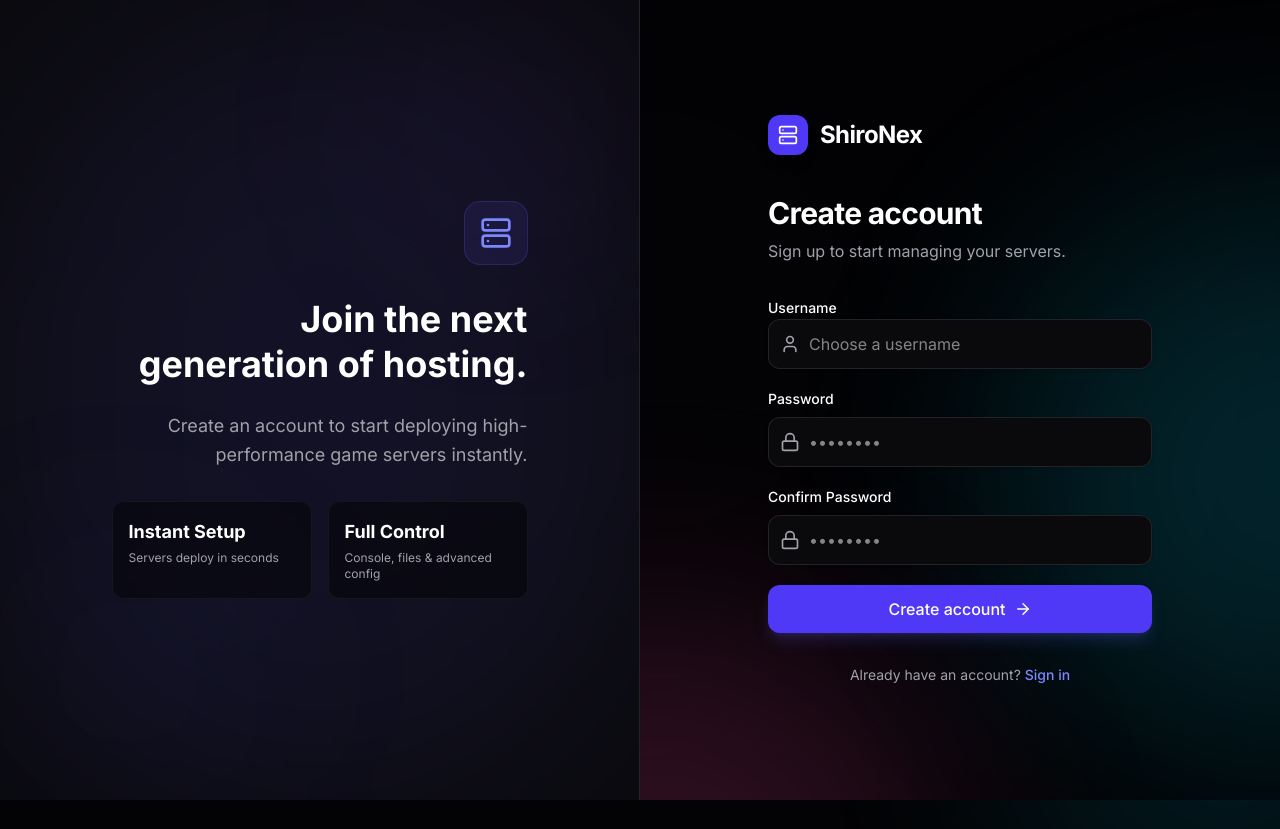
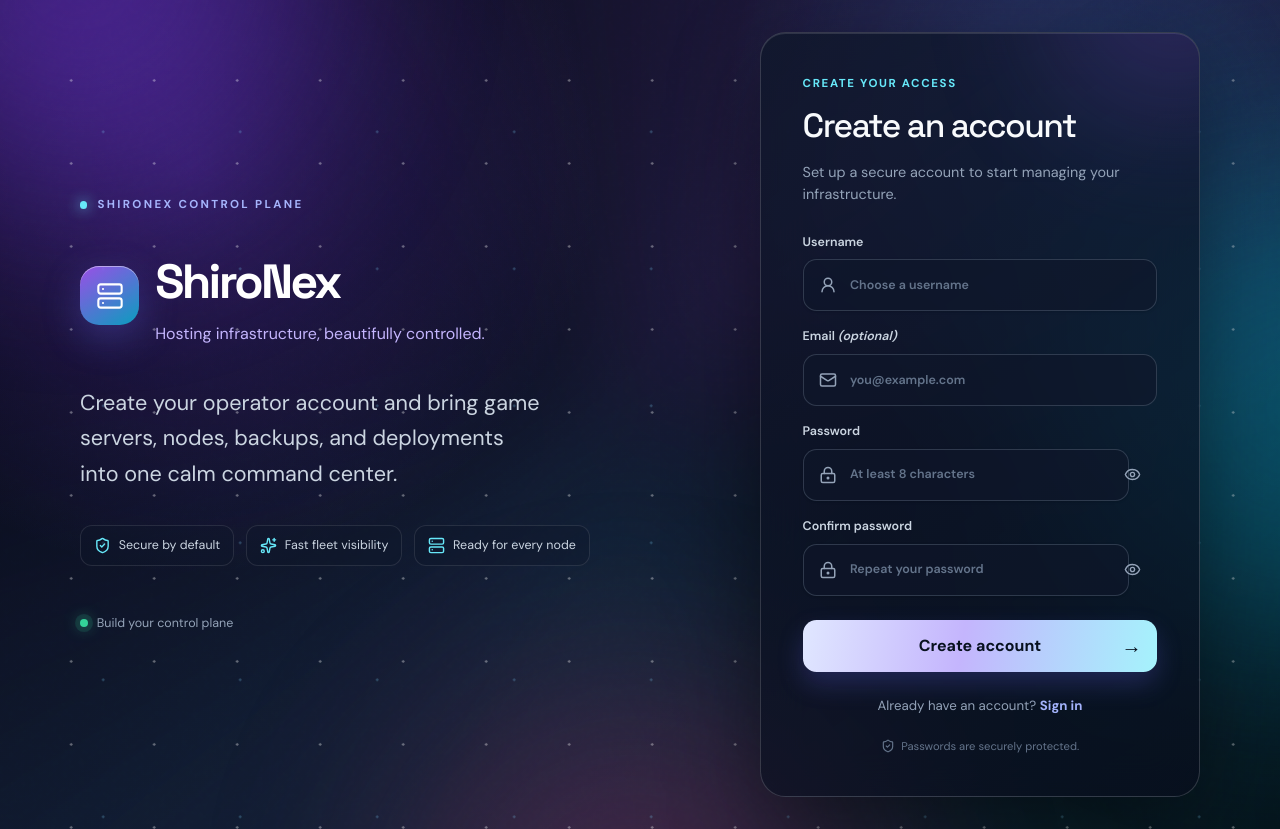
Before and after one commit to SnckBoy/ShiroNex-panel, a React (Vite) app: page /register in a window 1280 px wide. Before the commit the page ends 800 px from the top, so only its background shows below. Built offline with nearby package versions, Linux system fonts and the light colour scheme; no server answers.

Commit message:
Add files via upload

```diff
--- a/src/pages/Login.css
+++ b/src/pages/Login.css
@@ -172,7 +172,8 @@
 .login-button span { pointer-events: none; }
 .login-button:disabled,
 .google-button:disabled { opacity: .6; cursor: not-allowed; transform: none; }
-.login-button-arrow { margin-left: auto; padding-right: 1rem; font-size: 1.25rem; }
+.login-button-arrow { position: absolute; right: 1rem; padding: 0; font-size: 1.25rem; }
+.login-success { position: relative; margin-bottom: 1rem; padding: .8rem .9rem; color: #a7f3d0; border: 1px solid rgba(52,211,153,.35); border-radius: .75rem; background: rgba(6,78,59,.28); font-size: .82rem; line-height: 1.45; }
 .login-divider { display: flex; align-items: center; gap: .8rem; margin: 1.35rem 0; color: #64748b; font-size: .72rem; text-transform: uppercase; letter-spacing: .1em; }
 .login-divider::before,
 .login-divider::after { content: ''; height: 1px; flex: 1; background: rgba(148,163,184,.18); }
--- a/src/pages/Register.tsx
+++ b/src/pages/Register.tsx
@@ -1,16 +1,16 @@
-// @ts-nocheck
 import React, { useState } from "react";
-import { LoadingOverlay } from "../components/LoadingOverlay";
+import { Eye, EyeOff, LockKeyhole, Mail, Server, ShieldCheck, Sparkles, UserRound } from "lucide-react";
+import axios from "axios";
+import { Link, useNavigate } from "react-router-dom";
 import { useSettings } from "../context/SettingsContext";
-import { useNavigate, Link } from "react-router-dom";
-import { Server, ArrowRight, Mail, Lock, User } from "lucide-react";
-import axios from "axios";
-import { motion } from "framer-motion";
+import "./Login.css";
 
 export default function Register() {
   const [username, setUsername] = useState("");
   const [password, setPassword] = useState("");
   const [confirmPassword, setConfirmPassword] = useState("");
+  const [showPassword, setShowPassword] = useState(false);
+  const [showConfirmPassword, setShowConfirmPassword] = useState(false);
   const [error, setError] = useState("");
   const [success, setSuccess] = useState("");
   const [isLoading, setIsLoading] = useState(false);
@@ -18,183 +18,138 @@ export default function Register() {
   const { panelName, panelLogo, enableRegistration } = useSettings();
   const navigate = useNavigate();
 
-  const handleRegister = async (e: React.FormEvent) => {
-    e.preventDefault();
+  const handleRegister = async (event: React.FormEvent) => {
+    event.preventDefault();
     setError("");
     setSuccess("");
 
+    const cleanUsername = username.trim();
     if (enableRegistration === false) {
-      setError("User registration is currently disabled by administrator.");
+      setError("User registration is currently disabled by the panel administrator.");
       return;
     }
-
-    if (password !== confirmPassword) {
-      setError("Passwords do not match");
+    if (!cleanUsername || !password) {
+      setError("Enter a username and password to continue.");
       return;
     }
-
+    if (password !== confirmPassword) {
+      setError("Passwords do not match.");
+      return;
+    }
     if (password.length < 8) {
-      setError("Password must be at least 8 characters");
+      setError("Password must be at least 8 characters.");
       return;
     }
 
     setIsLoading(true);
     try {
-      await axios.post("/api/auth/register", { username, password, confirmPassword });
-      setSuccess("Account created successfully! Redirecting to sign in...");
-      setTimeout(() => navigate("/login"), 1500);
+      await axios.post("/api/auth/register", { username: cleanUsername, password, confirmPassword }, { timeout: 15000 });
+      setSuccess("Account created successfully. Redirecting to sign in…");
+      window.setTimeout(() => navigate("/login", { replace: true }), 1100);
     } catch (err: any) {
-      setError(err.response?.data?.error || "Registration failed.");
+      setError(err.code === "ECONNABORTED" ? "The panel took too long to respond. Check that the service is running." : err.response?.data?.error || "Registration failed.");
     } finally {
       setIsLoading(false);
     }
   };
 
+  const handlePointerMove = (event: React.MouseEvent<HTMLDivElement>) => {
+    const bounds = event.currentTarget.getBoundingClientRect();
+    const x = ((event.clientX - bounds.left) / bounds.width - 0.5) * 2;
+    const y = ((event.clientY - bounds.top) / bounds.height - 0.5) * 2;
+    event.currentTarget.style.setProperty("--pointer-x", `${x * 12}px`);
+    event.currentTarget.style.setProperty("--pointer-y", `${y * 12}px`);
+  };
+
   return (
-    <div className="min-h-screen w-full flex bg-background text-foreground selection:bg-indigo-500/30">
-      {/* Left side - Visual */}
-      <div className="hidden lg:flex w-1/2 bg-card relative overflow-hidden items-center justify-center border-r border-border">
-        {/* Subtle background glow effect */}
-        <div className="absolute top-1/2 left-1/2 -translate-x-1/2 -translate-y-1/2 w-full max-w-2xl h-full max-h-[800px] bg-indigo-500/10 blur-[120px] rounded-full pointer-events-none" />
+    <main className="login-shell register-shell" onMouseMove={handlePointerMove}>
+      <div className="login-wallpaper" aria-hidden="true">
+        <div className="login-orb login-orb-one" />
+        <div className="login-orb login-orb-two" />
+        <div className="login-orb login-orb-three" />
+        <div className="login-stars" />
+        <div className="login-grid" />
+        <div className="login-noise" />
+      </div>
 
-        <div className="relative z-10 max-w-lg p-12 text-right">
-          <div className="w-16 h-16 rounded-2xl bg-indigo-500/10 border border-indigo-500/20 flex items-center justify-center mb-8 ml-auto">
-            <Server className="w-8 h-8 text-indigo-400" />
-          </div>
-          <h2 className="text-4xl font-bold mb-6 leading-tight">Join the next generation of hosting.</h2>
-          <p className="text-lg text-muted-foreground mb-8 leading-relaxed">
-            Create an account to start deploying high-performance game servers instantly.
-          </p>
-
-          <div className="grid grid-cols-2 gap-4 text-left">
-            <div className="p-4 rounded-xl bg-background/50 border border-border-subtle backdrop-blur-sm">
-              <div className="font-bold text-lg text-foreground mb-1">Instant Setup</div>
-              <div className="text-xs text-muted-foreground">Servers deploy in seconds</div>
+      <div className="login-layout register-layout">
+        <section className="login-brand" aria-label={`${panelName} introduction`}>
+          <div className="brand-kicker"><span className="brand-kicker-dot" /> SHIRONEX CONTROL PLANE</div>
+          <div className="brand-heading">
+            <div className="brand-logo">
+              {panelLogo ? <img src={panelLogo} alt="" /> : <Server size={28} strokeWidth={1.8} />}
             </div>
-            <div className="p-4 rounded-xl bg-background/50 border border-border-subtle backdrop-blur-sm">
-              <div className="font-bold text-lg text-foreground mb-1">Full Control</div>
-              <div className="text-xs text-muted-foreground">Console, files & advanced config</div>
+            <div>
+              <h1>{panelName}</h1>
+              <p>Hosting infrastructure, beautifully controlled.</p>
             </div>
           </div>
-        </div>
+          <p className="brand-copy">Create your operator account and bring game servers, nodes, backups, and deployments into one calm command center.</p>
+          <div className="brand-highlights">
+            <div><ShieldCheck size={17} /><span>Secure by default</span></div>
+            <div><Sparkles size={17} /><span>Fast fleet visibility</span></div>
+            <div><Server size={17} /><span>Ready for every node</span></div>
+          </div>
+          <div className="brand-footer"><span className="status-pulse" /> Build your control plane</div>
+        </section>
 
-        {/* Decorative elements */}
-        <div className="absolute right-0 top-0 w-64 h-64 bg-purple-500/5 blur-[100px] rounded-full" />
-        <div className="absolute left-0 bottom-0 w-64 h-64 bg-indigo-500/5 blur-[100px] rounded-full" />
-      </div>
-
-      {/* Right side - Register Form */}
-      <div className="w-full lg:w-1/2 flex items-center justify-center p-8 sm:p-12 lg:p-24 relative z-10">
-        <motion.div
-          initial={{ opacity: 0, y: 20 }}
-          animate={{ opacity: 1, y: 0 }}
-          transition={{ duration: 0.5 }}
-          className="w-full max-w-sm mx-auto"
-        >
-          <div className="flex items-center gap-3 mb-10">
-            {panelLogo ? (
-              <img src={panelLogo} alt="Logo" className="w-10 h-10 rounded-xl object-cover" />
-            ) : (
-              <div className="w-10 h-10 rounded-xl bg-indigo-600 flex items-center justify-center text-white shadow-lg">
-                <Server size={20} />
-              </div>
-            )}
-            <h1 className="text-2xl font-bold tracking-tight">{panelName}</h1>
+        <section className="login-card register-card" aria-labelledby="register-heading">
+          <div className="login-card-glow" aria-hidden="true" />
+          <div className="login-card-header">
+            <div className="login-mobile-mark"><Server size={18} /></div>
+            <span className="login-eyebrow">Create your access</span>
+            <h2 id="register-heading">Create an account</h2>
+            <p>Set up a secure account to start managing your infrastructure.</p>
           </div>
 
-          <div className="mb-8">
-            <h2 className="text-3xl font-bold tracking-tight mb-2">Create account</h2>
-            <p className="text-muted-foreground">Sign up to start managing your servers.</p>
-          </div>
+          {error && <div className="login-error" role="alert">{error}</div>}
+          {success && <div className="login-success" role="status">{success}</div>}
 
-          <form onSubmit={handleRegister} className="space-y-5">
-            {enableRegistration === false && (
-              <div className="p-3 bg-amber-500/10 border border-amber-500/20 text-amber-400 text-sm rounded-lg">
-                User registration is currently disabled by administrator.
+          <form onSubmit={handleRegister} className="login-form" noValidate aria-busy={isLoading}>
+            <label className="login-field">
+              <span>Username</span>
+              <div className="login-input-wrap">
+                <UserRound className="login-field-icon" size={18} />
+                <input type="text" name="username" required autoComplete="username" placeholder="Choose a username" value={username} onChange={(event) => setUsername(event.target.value)} />
               </div>
-            )}
-            {error && (
-              <div className="p-3 bg-red-500/10 border border-red-500/20 text-red-400 text-sm rounded-lg">
-                {error}
+            </label>
+
+            <label className="login-field">
+              <span>Email <em>(optional)</em></span>
+              <div className="login-input-wrap">
+                <Mail className="login-field-icon" size={18} />
+                <input type="email" name="email" autoComplete="email" placeholder="you@example.com" disabled aria-disabled="true" />
               </div>
-            )}
-            {success && (
-              <div className="p-3 bg-emerald-500/10 border border-emerald-500/20 text-emerald-400 text-sm rounded-lg">
-                {success}
+            </label>
+
+            <label className="login-field">
+              <span>Password</span>
+              <div className="login-input-wrap">
+                <LockKeyhole className="login-field-icon" size={18} />
+                <input type={showPassword ? "text" : "password"} name="password" required minLength={8} autoComplete="new-password" placeholder="At least 8 characters" value={password} onChange={(event) => setPassword(event.target.value)} />
+                <button type="button" className="password-toggle" onClick={() => setShowPassword((visible) => !visible)} aria-label={showPassword ? "Hide password" : "Show password"}>{showPassword ? <EyeOff size={17} /> : <Eye size={17} />}</button>
               </div>
-            )}
+            </label>
 
-            <div className="space-y-2">
-              <label className="text-sm font-medium">Username</label>
-              <div className="relative">
-                <User className="absolute left-3 top-1/2 -translate-y-1/2 text-muted-foreground w-5 h-5" />
-                <input
-                  type="text"
-                  name="username"
-                  required
-                  placeholder="Choose a username"
-                  className="w-full bg-card border border-border focus:border-indigo-500 focus:ring-1 focus:ring-indigo-500 rounded-xl py-3 pl-10 pr-4 outline-none transition-all"
-                  value={username}
-                  onChange={(e) => setUsername(e.target.value)}
-                />
+            <label className="login-field">
+              <span>Confirm password</span>
+              <div className="login-input-wrap">
+                <LockKeyhole className="login-field-icon" size={18} />
+                <input type={showConfirmPassword ? "text" : "password"} name="confirmPassword" required minLength={8} autoComplete="new-password" placeholder="Repeat your password" value={confirmPassword} onChange={(event) => setConfirmPassword(event.target.value)} />
+                <button type="button" className="password-toggle" onClick={() => setShowConfirmPassword((visible) => !visible)} aria-label={showConfirmPassword ? "Hide confirmation password" : "Show confirmation password"}>{showConfirmPassword ? <EyeOff size={17} /> : <Eye size={17} />}</button>
               </div>
-            </div>
+            </label>
 
-            <div className="space-y-2">
-              <div className="flex items-center justify-between">
-                <label className="text-sm font-medium">Password</label>
-              </div>
-              <div className="relative">
-                <Lock className="absolute left-3 top-1/2 -translate-y-1/2 text-muted-foreground w-5 h-5" />
-                <input
-                  type="password"
-                  name="password"
-                  required
-                  placeholder="••••••••"
-                  className="w-full bg-card border border-border focus:border-indigo-500 focus:ring-1 focus:ring-indigo-500 rounded-xl py-3 pl-10 pr-4 outline-none transition-all"
-                  value={password}
-                  onChange={(e) => setPassword(e.target.value)}
-                />
-              </div>
-            </div>
-
-            <div className="space-y-2">
-              <div className="flex items-center justify-between">
-                <label className="text-sm font-medium">Confirm Password</label>
-              </div>
-              <div className="relative">
-                <Lock className="absolute left-3 top-1/2 -translate-y-1/2 text-muted-foreground w-5 h-5" />
-                <input
-                  type="password"
-                  name="confirmPassword"
-                  required
-                  placeholder="••••••••"
-                  className="w-full bg-card border border-border focus:border-indigo-500 focus:ring-1 focus:ring-indigo-500 rounded-xl py-3 pl-10 pr-4 outline-none transition-all"
-                  value={confirmPassword}
-                  onChange={(e) => setConfirmPassword(e.target.value)}
-                />
-              </div>
-            </div>
-
-            <button
-              type="submit"
-              disabled={isLoading || !!success || enableRegistration === false}
-              className="w-full flex items-center justify-center gap-2 bg-indigo-600 hover:bg-indigo-700 text-white py-3 px-4 rounded-xl font-medium transition-all shadow-lg shadow-indigo-500/20 active:scale-[0.98] disabled:opacity-50 disabled:cursor-not-allowed disabled:active:scale-100 mt-2"
-            >
-              {isLoading ? "Creating account..." : "Create account"}
-              {!isLoading && <ArrowRight size={18} />}
+            <button type="submit" className="login-button" disabled={isLoading || !!success || enableRegistration === false} aria-disabled={isLoading || !!success || enableRegistration === false}>
+              <span>{isLoading ? "Creating account…" : "Create account"}</span>
+              <span className="login-button-arrow" aria-hidden="true">→</span>
             </button>
           </form>
 
-          <div className="mt-8 text-center">
-            <p className="text-sm text-muted-foreground">
-              Already have an account? <Link to="/login" className="text-indigo-400 hover:text-indigo-300 font-medium transition-colors">Sign in</Link>
-            </p>
-          </div>
-        </motion.div>
+          <p className="login-register">Already have an account? <Link to="/login">Sign in</Link></p>
+          <p className="login-security-note"><ShieldCheck size={14} /> Passwords are securely protected.</p>
+        </section>
       </div>
-
-      {isLoading && <LoadingOverlay message="Processing..." />}
-    </div>
+    </main>
   );
 }
```
